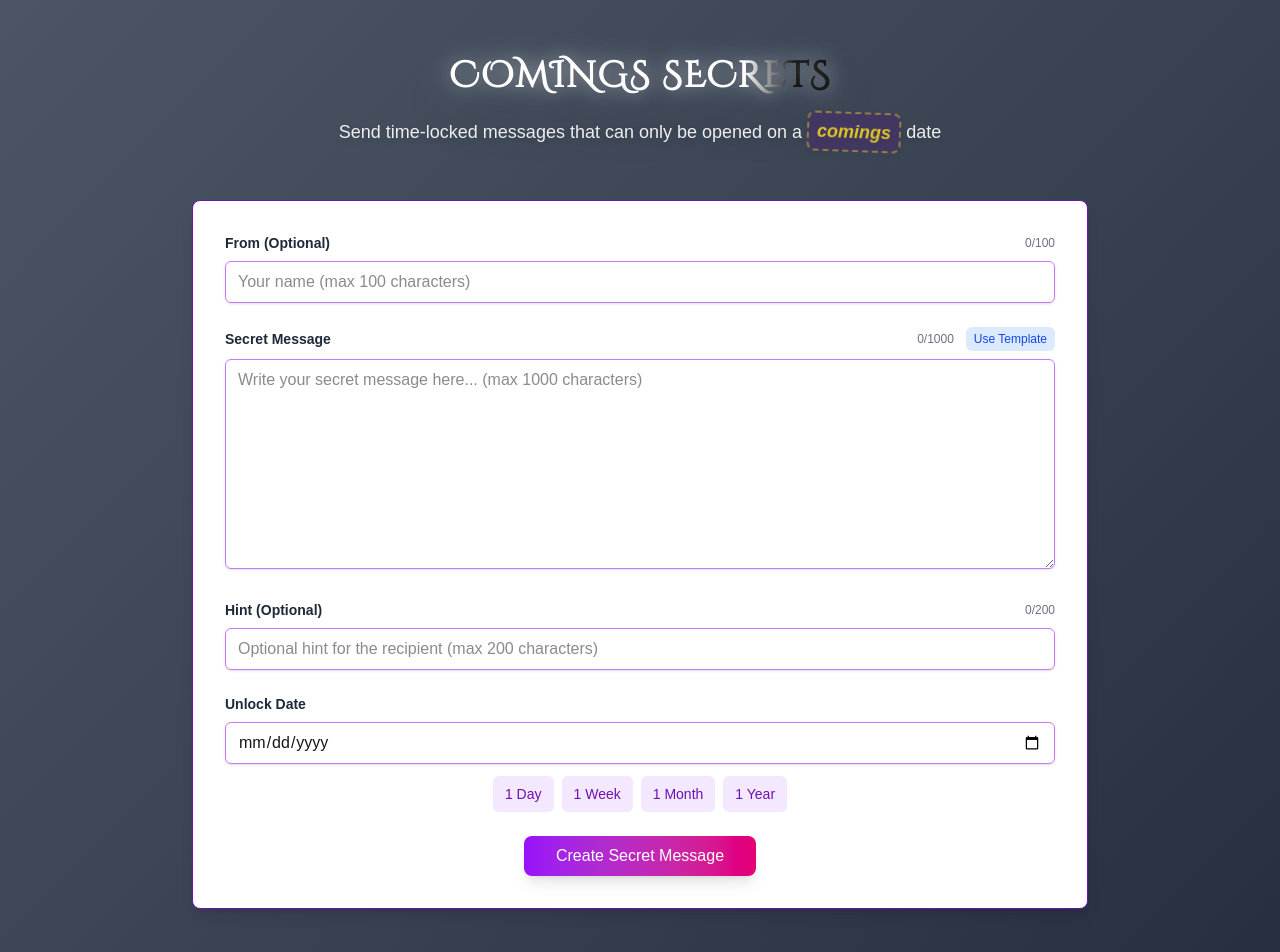
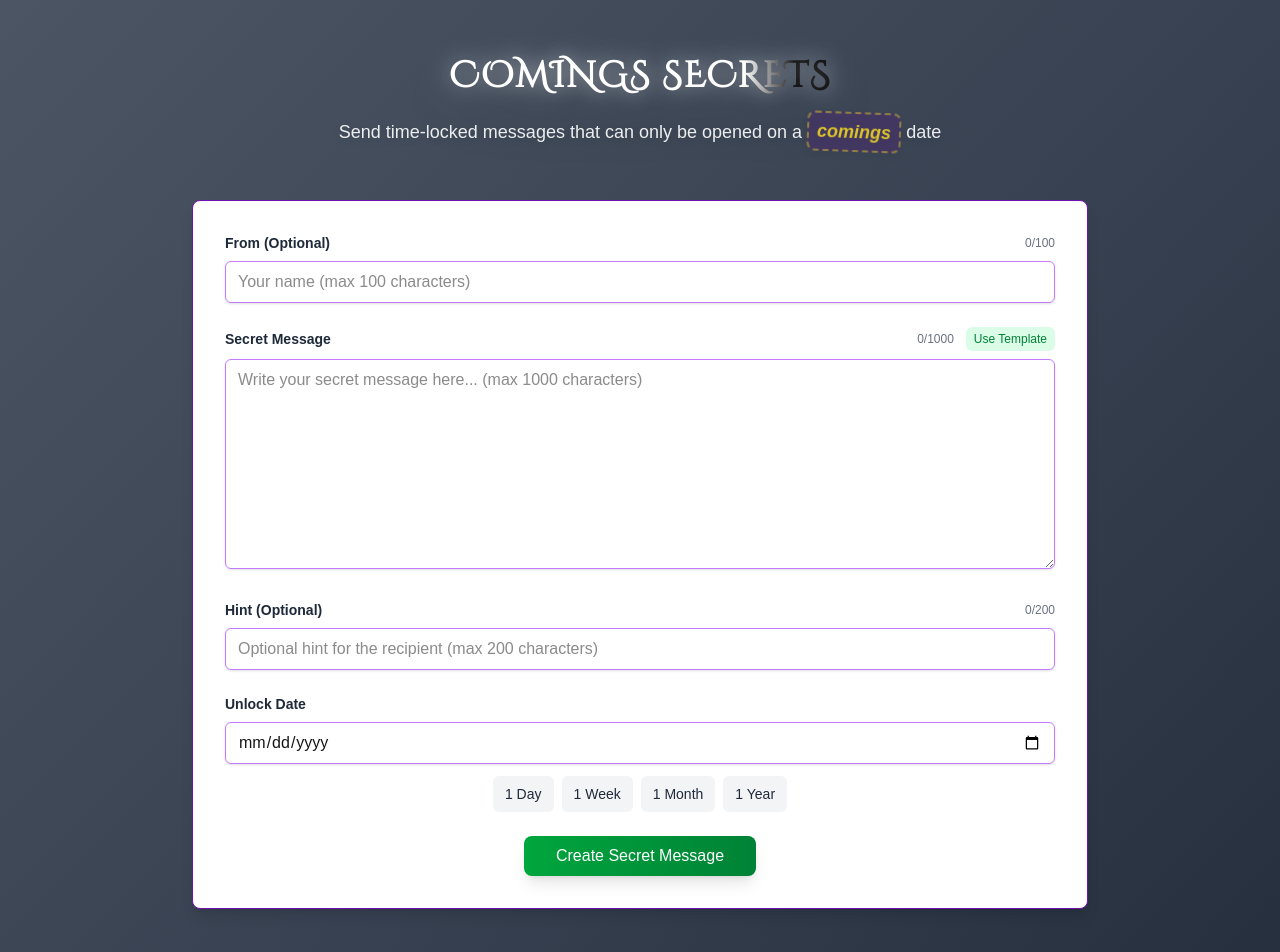
Before and after one commit to snapfast/coming-secrets-app, a Next.js app: page / in a window 1280 px wide. Shown: the top 952 px of the page. Built offline with nearby package versions, Linux system fonts and the light colour scheme.

Commit message:
theme gray green

```diff
--- a/src/app/page.tsx
+++ b/src/app/page.tsx
@@ -181,7 +181,7 @@
                   <button
                     type="button"
                     onClick={() => setShowTemplatesDialog(true)}
-                    className="text-xs px-2 py-1 bg-blue-100 dark:bg-blue-800/50 text-blue-700 dark:text-blue-300 rounded-md hover:bg-blue-200 dark:hover:bg-blue-700/50 transition-colors duration-200 focus:outline-none focus:ring-2 focus:ring-blue-500 focus:ring-offset-1"
+                    className="text-xs px-2 py-1 bg-green-100 dark:bg-green-800/50 text-green-700 dark:text-green-300 rounded-md hover:bg-green-200 dark:hover:bg-green-700/50 transition-colors duration-200 focus:outline-none focus:ring-2 focus:ring-green-500 focus:ring-offset-1"
                   >
                     Use Template
                   </button>
@@ -269,28 +269,28 @@
                   <button
                     type="button"
                     onClick={() => setQuickDate(1)}
-                    className="px-3 py-2 text-sm bg-purple-100 dark:bg-purple-800 text-purple-800 dark:text-purple-200 rounded-md transition-colors duration-200"
+                    className="px-3 py-2 text-sm bg-gray-100 dark:bg-gray-800 text-gray-800 dark:text-gray-200 rounded-md transition-colors duration-200"
                   >
                     1 Day
                   </button>
                   <button
                     type="button"
                     onClick={() => setQuickDate(7)}
-                    className="px-3 py-2 text-sm bg-purple-100 dark:bg-purple-800 text-purple-800 dark:text-purple-200 rounded-md transition-colors duration-200"
+                    className="px-3 py-2 text-sm bg-gray-100 dark:bg-gray-800 text-gray-800 dark:text-gray-200 rounded-md transition-colors duration-200"
                   >
                     1 Week
                   </button>
                   <button
                     type="button"
                     onClick={() => setQuickDate(30)}
-                    className="px-3 py-2 text-sm bg-purple-100 dark:bg-purple-800 text-purple-800 dark:text-purple-200 rounded-md transition-colors duration-200"
+                    className="px-3 py-2 text-sm bg-gray-100 dark:bg-gray-800 text-gray-800 dark:text-gray-200 rounded-md transition-colors duration-200"
                   >
                     1 Month
                   </button>
                   <button
                     type="button"
                     onClick={() => setQuickDate(365)}
-                    className="px-3 py-2 text-sm bg-purple-100 dark:bg-purple-800 text-purple-800 dark:text-purple-200 rounded-md transition-colors duration-200"
+                    className="px-3 py-2 text-sm bg-gray-100 dark:bg-gray-800 text-gray-800 dark:text-gray-200 rounded-md transition-colors duration-200"
                   >
                     1 Year
                   </button>
@@ -304,7 +304,7 @@
                 disabled={
                   isGenerating || !formData.message || !formData.unlockDate
                 }
-                className="w-full sm:w-auto px-8 py-2 bg-gradient-to-r from-purple-600 to-pink-600 disabled:bg-gray-400 text-white font-medium rounded-lg shadow-lg transition-all duration-200 focus:outline-none focus:ring-2 focus:ring-purple-500 focus:ring-offset-2 disabled:cursor-not-allowed"
+                className="w-full sm:w-auto px-8 py-2 bg-gradient-to-r from-green-600 to-green-700 disabled:bg-gray-400 text-white font-medium rounded-lg shadow-lg transition-all duration-200 focus:outline-none focus:ring-2 focus:ring-green-500 focus:ring-offset-2 disabled:cursor-not-allowed"
               >
                 {isGenerating ? "Creating Message..." : "Create Secret Message"}
               </button>
@@ -332,7 +332,7 @@
                   />
                   <button
                     onClick={copyToClipboard}
-                    className="w-full sm:w-auto px-8 py-2 bg-purple-600 hover:bg-purple-700 text-white font-medium rounded-lg shadow-lg transition-all duration-200 focus:outline-none focus:ring-2 focus:ring-purple-500 focus:ring-offset-2"
+                    className="w-full sm:w-auto px-8 py-2 bg-green-600 hover:bg-green-700 text-white font-medium rounded-lg shadow-lg transition-all duration-200 focus:outline-none focus:ring-2 focus:ring-green-500 focus:ring-offset-2"
                   >
                     {copySuccess ? "Copied!" : "Copy"}
                   </button>
@@ -355,7 +355,7 @@
                       alert('Link copied to clipboard!');
                     }
                   }}
-                  className="w-full sm:w-auto px-8 py-2 bg-gradient-to-r from-purple-600 to-pink-600 text-white font-medium rounded-lg shadow-lg transition-all duration-200 focus:outline-none focus:ring-2 focus:ring-purple-500 focus:ring-offset-2"
+                  className="w-full sm:w-auto px-8 py-2 bg-gradient-to-r from-green-600 to-green-700 text-white font-medium rounded-lg shadow-lg transition-all duration-200 focus:outline-none focus:ring-2 focus:ring-green-500 focus:ring-offset-2"
                 >
                   Share
                 </button>
```
